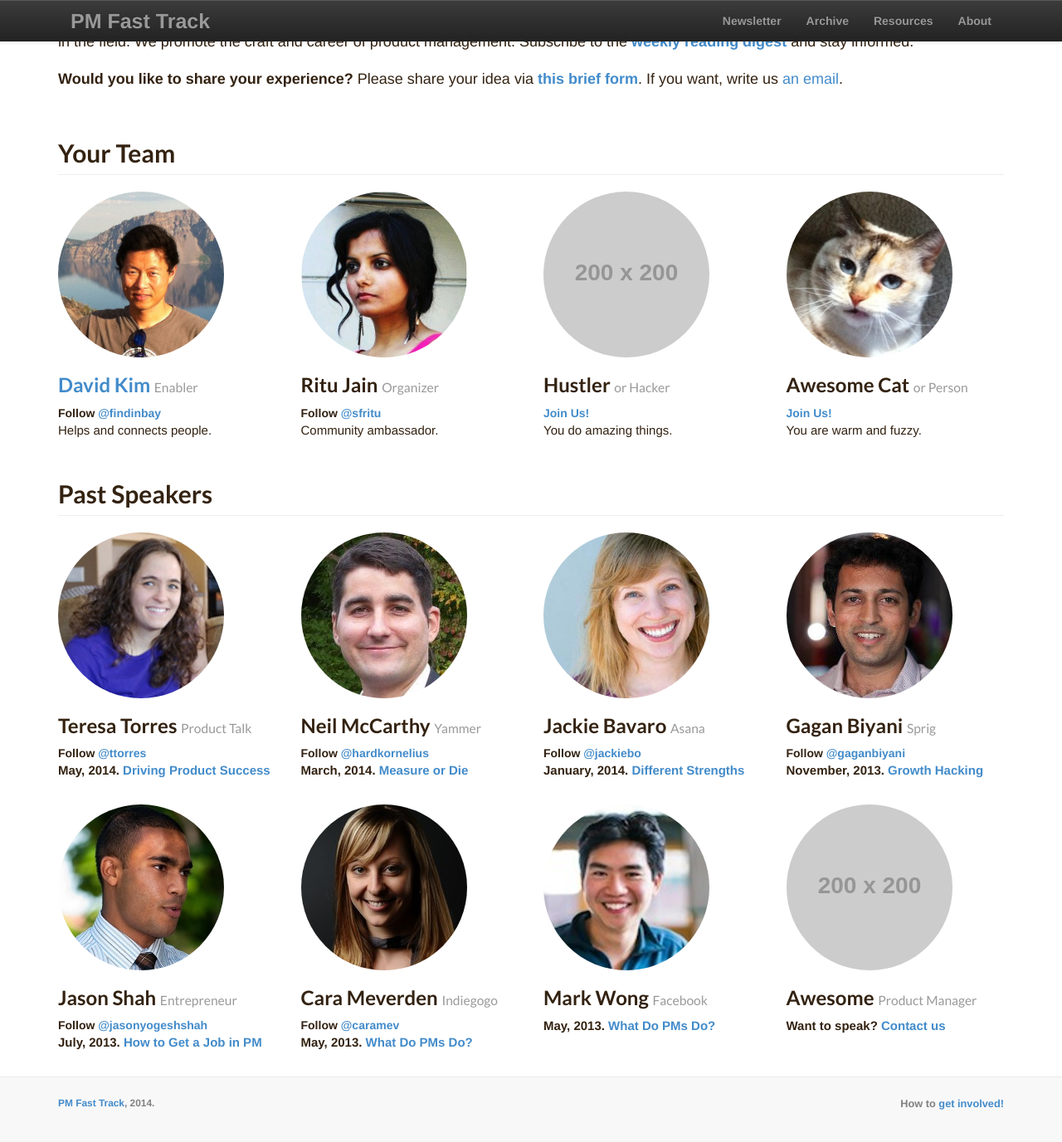
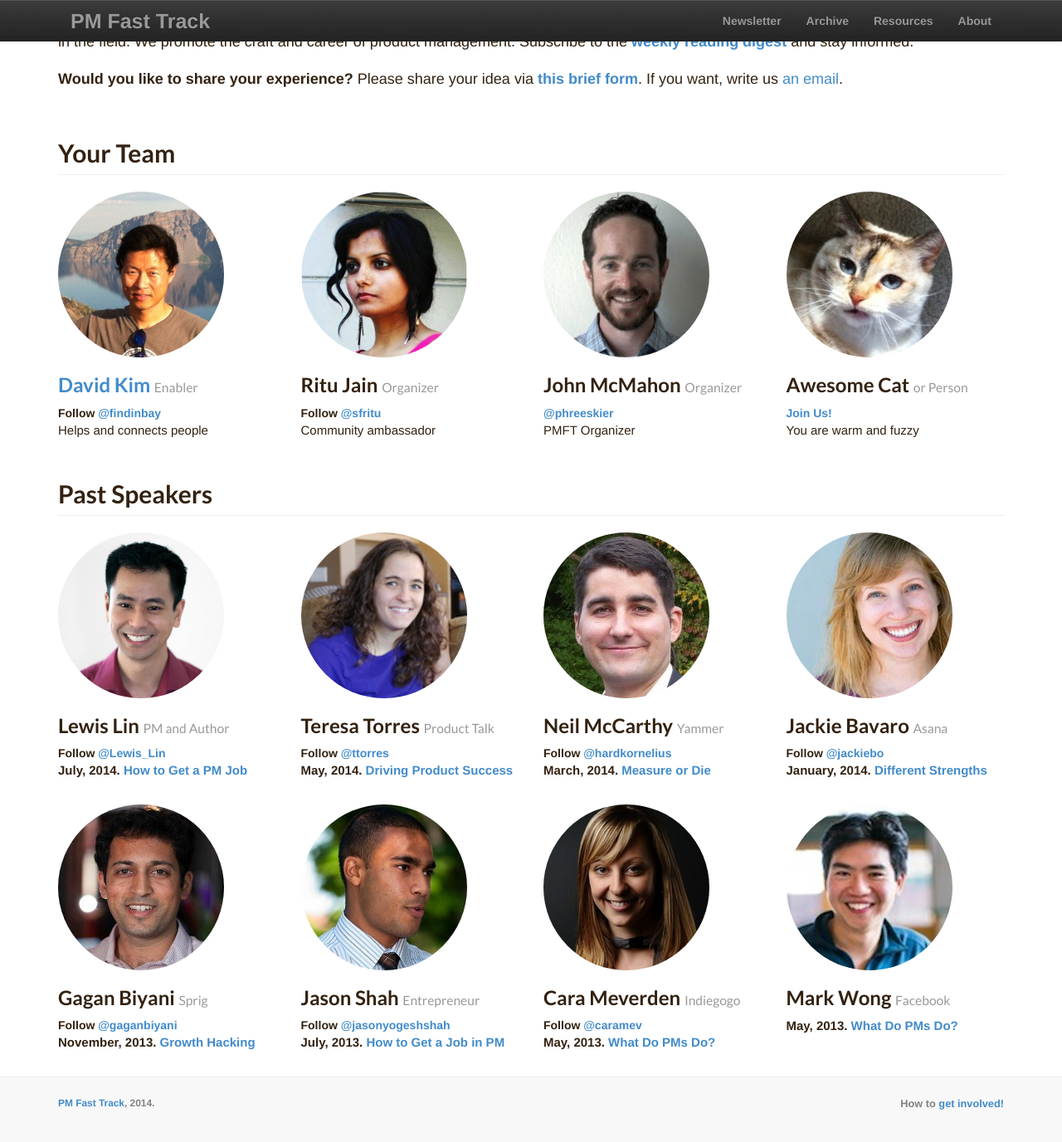
Before and after one commit to productmanagers/productmanagers.github.io, a Jekyll site: the page built from pages/about.html, in a window 1280 px wide and 1400 px high, scrolled down 117 px. Shown: the top 1377 px of the window at 83% size. Built offline with Jekyll 4.4.1, drawn with Linux system fonts in a browser that asks for light colours; nearby versions of some CDN libraries.

Commit message:
about page updated

```diff
--- a/pages/about.html
+++ b/pages/about.html
@@ -27,7 +27,7 @@ description: "About the Product Management Fast Track community"
                 <small>Enabler</small>
             </h3>
             <div class="twitter">Follow <a target="_" href="https://twitter.com/findinbay">@findinbay</a></div>
-            <p>Helps and connects people.</p>
+            <p>Helps and connects people</p>
         </div>
         <div class="col-lg-3 col-sm-5">
             <img width="200" class="img-circle img-responsive" src="../assets/images/team/ritu.jpg">
@@ -35,15 +35,15 @@ description: "About the Product Management Fast Track community"
                 <small>Organizer</small>
             </h3>
             <div class="twitter">Follow <a target="_" href="https://twitter.com/sfritu">@sfritu</a></div>
-            <p>Community ambassador.</p>
+            <p>Community ambassador</p>
         </div>
         <div class="col-lg-3 col-sm-5">
-            <img width="200" class="img-circle img-responsive" src="http://placehold.it/200x200">
-            <h3>Hustler
-                <small>or Hacker</small>
+            <img width="200" class="img-circle img-responsive" src="../assets/images/team/john.jpg">
+            <h3>John McMahon
+                <small>Organizer</small>
             </h3>
-            <div class="twitter"><a href="mailto:productloverssf@gmail.com">Join Us!</a></div>
-            <p>You do amazing things.</p>
+            <div class="twitter"><a target="_" href="https://twitter.com/phreeskier">@phreeskier</a></div>
+            <p>PMFT Organizer</p>
         </div>
         <div class="col-lg-3 col-sm-5">
             <img width="200" class="img-circle img-responsive" src="../assets/images/team/asia.jpg">
@@ -51,7 +51,7 @@ description: "About the Product Management Fast Track community"
                 <small>or Person</small>
             </h3>
             <div class="twitter"><a href="mailto:productloverssf@gmail.com">Join Us!</a></div>
-            <p>You are warm and fuzzy.</p>
+            <p>You are warm and fuzzy</p>
         </div>
     </div>
 
@@ -62,6 +62,15 @@ description: "About the Product Management Fast Track community"
     </div>
 
     <div class="row"><!-- speaker row 1 -->
+        <div class="col-lg-3 col-sm-5">
+            <img width="200" class="img-circle img-responsive" src="../assets/images/speakers/lewis.jpeg">
+            <h3>Lewis Lin
+                <small>PM and Author</small>
+            </h3>
+            <div class="twitter">Follow <a target="_" href="https://twitter.com/Lewis_Lin">@Lewis_Lin</a></div>
+            <p class="event">July, 2014. <a target="_" href="http://goo.gl/mTemmW">How to Get a PM Job</a></p>
+        </div>
+
         <div class="col-lg-3 col-sm-5">
             <img class="img-circle img-responsive" src="../assets/images/speakers/teresa.jpeg">
             <h3>Teresa Torres
@@ -87,8 +96,13 @@ description: "About the Product Management Fast Track community"
             </h3>
             <div class="twitter">Follow <a target="_" href="https://twitter.com/jackiebo">@jackiebo</a></div>
             <p class="event">January, 2014. <a target="_" href="http://www.meetup.com/ProductLovers/events/151590022/">Different Strengths</a></p>
+        </div>
 
-        </div>
+    </div>
+
+    <div class="row">&nbsp;</div>
+
+    <div class="row"><!-- speaker row 2 -->
         <div class="col-lg-3 col-sm-5">
             <img class="img-circle img-responsive" src="../assets/images/speakers/gagan.jpeg">
             <h3>Gagan Biyani
@@ -97,11 +111,7 @@ description: "About the Product Management Fast Track community"
             <div class="twitter">Follow <a target="_" href="https://twitter.com/gaganbiyani">@gaganbiyani</a></div>
             <p class="event">November, 2013. <a target="_" href="http://www.meetup.com/ProductLovers/events/123304762/">Growth Hacking</a></p>
         </div>
-    </div>
 
-    <div class="row">&nbsp;</div>
-
-    <div class="row"><!-- speaker row 2 -->
         <div class="col-lg-3 col-sm-5">
             <img class="img-circle img-responsive" src="../assets/images/speakers/jason.jpeg">
             <h3>Jason Shah
@@ -128,13 +138,13 @@ description: "About the Product Management Fast Track community"
             <p class="event">May, 2013. <a target="_" href="http://www.meetup.com/ProductLovers/events/112682302/">What Do PMs Do?</a></p>
         </div>
 
-        <div class="col-lg-3 col-sm-5">
+<!--         <div class="col-lg-3 col-sm-5">
             <img class="img-circle img-responsive" src="http://placehold.it/200x200&text=You+Rock!">
             <h3>Awesome
                 <small>Product Manager</small>
             </h3>
             <p class="event">Want to speak? <a href="mailto:productloverssf@gmail.com">Contact us</a></p>
-        </div>
+        </div> -->
     </div>
 
     <div class="row">
```
